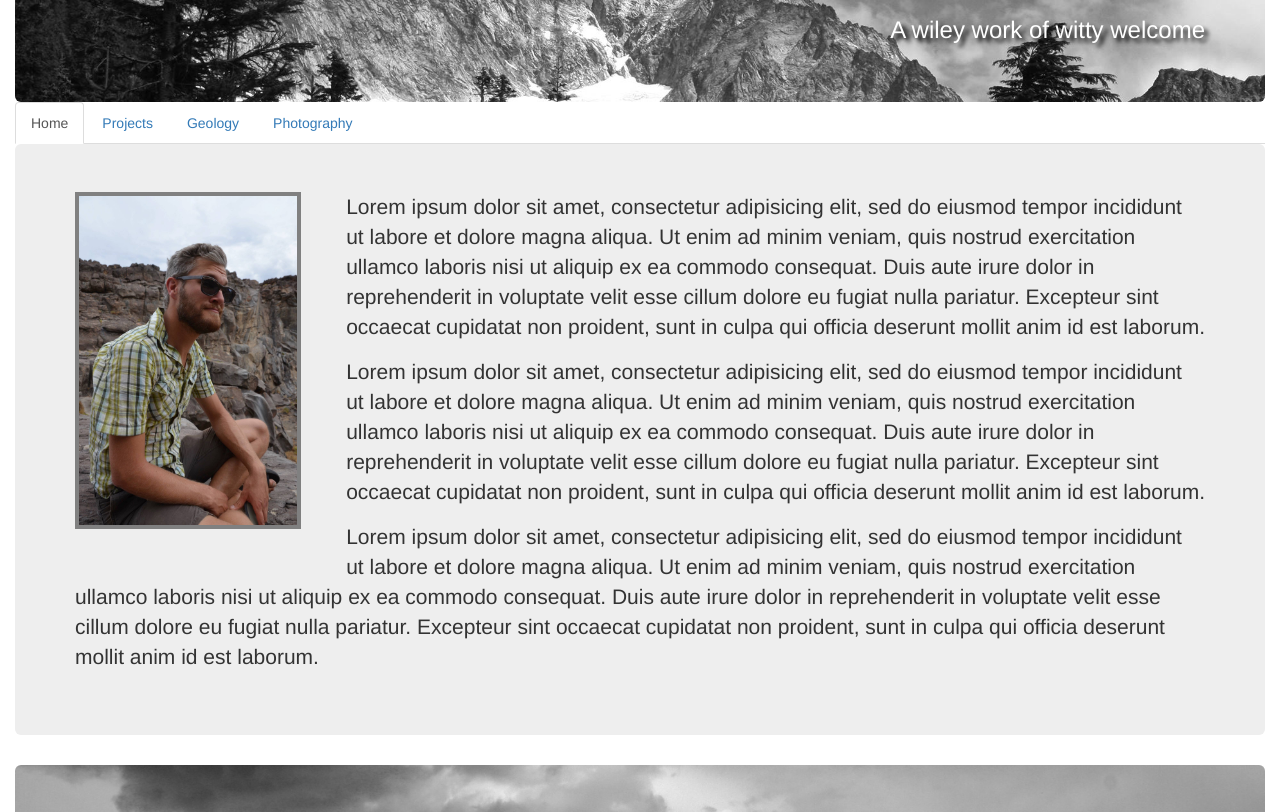
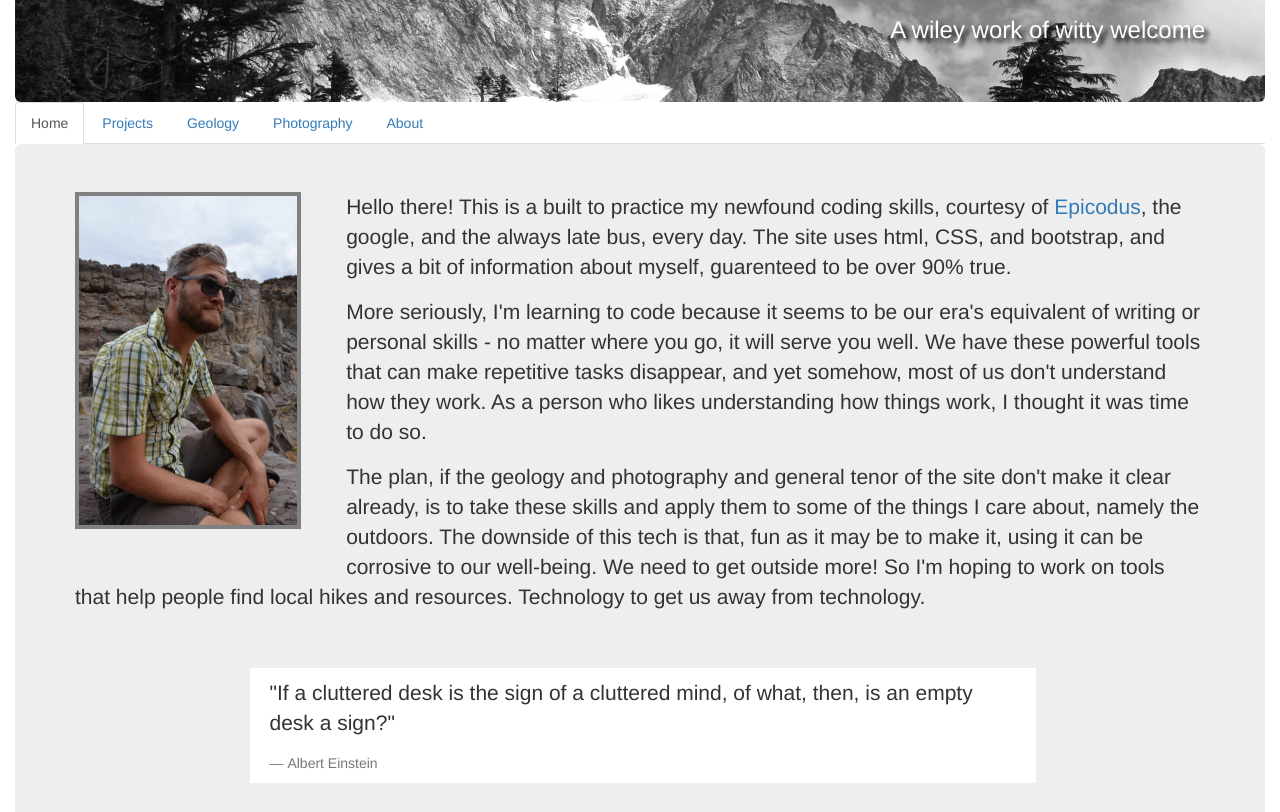
Before and after one commit to ericschoettle/portfolio, a plain HTML site: page index.html in a window 1280 px wide. Shown: the part 140-952 px from the top of the page. Drawn offline with Linux system fonts and the light colour scheme.

Commit message:
Add about me, text for home page

```diff
--- a/css/style.css
+++ b/css/style.css
@@ -17,6 +17,14 @@ h1 {
   background-repeat: no-repeat;
   color: white;
   text-shadow: black 0.3em 0.3em 0.3em;
+}
+
+blockquote {
+  clear: both;
+  width: 70%;
+  margin-left: 15%;
+  margin-top: 5%;
+  background-color: white;
 }
 
 #projects div:first-child {
--- a/index.html
+++ b/index.html
@@ -18,18 +18,25 @@
           <li role="presentation"><a href="#">Projects</a></li>
           <li role="presentation"><a href="#">Geology</a></li>
           <li role="presentation"><a href="#">Photography</a></li>
+          <li role="presentation"><a href="#">About</a></li>
         </ul>
         <div class="jumbotron">
           <img class="in-body-pic" src="img/profile.jpg" alt="picture of Eric"/>
           <p>
-            Lorem ipsum dolor sit amet, consectetur adipisicing elit, sed do eiusmod tempor incididunt ut labore et dolore magna aliqua. Ut enim ad minim veniam, quis nostrud exercitation ullamco laboris nisi ut aliquip ex ea commodo consequat. Duis aute irure dolor in reprehenderit in voluptate velit esse cillum dolore eu fugiat nulla pariatur. Excepteur sint occaecat cupidatat non proident, sunt in culpa qui officia deserunt mollit anim id est laborum.
+            Hello there! This is a built to practice my newfound coding skills, courtesy of <a href="https://www.epicodus.com/">Epicodus</a>, the google, and the always late bus, every day. The site uses html, CSS, and bootstrap, and gives a bit of information about myself, guarenteed to be over 90% true.
           </p>
           <p>
-            Lorem ipsum dolor sit amet, consectetur adipisicing elit, sed do eiusmod tempor incididunt ut labore et dolore magna aliqua. Ut enim ad minim veniam, quis nostrud exercitation ullamco laboris nisi ut aliquip ex ea commodo consequat. Duis aute irure dolor in reprehenderit in voluptate velit esse cillum dolore eu fugiat nulla pariatur. Excepteur sint occaecat cupidatat non proident, sunt in culpa qui officia deserunt mollit anim id est laborum.
+            More seriously, I'm learning to code because it seems to be our era's equivalent of writing or personal skills - no matter where you go, it will serve you well. We have these powerful tools that can make repetitive tasks disappear, and yet somehow, most of us don't understand how they work. As a person who likes understanding how things work, I thought it was time to do so.
           </p>
           <p>
-            Lorem ipsum dolor sit amet, consectetur adipisicing elit, sed do eiusmod tempor incididunt ut labore et dolore magna aliqua. Ut enim ad minim veniam, quis nostrud exercitation ullamco laboris nisi ut aliquip ex ea commodo consequat. Duis aute irure dolor in reprehenderit in voluptate velit esse cillum dolore eu fugiat nulla pariatur. Excepteur sint occaecat cupidatat non proident, sunt in culpa qui officia deserunt mollit anim id est laborum.
+            The plan, if the geology and photography and general tenor of the site don't make it clear already, is to take these skills and apply them to some of the things I care about, namely the outdoors. The downside of this tech is that, fun as it may be to make it, using it can be corrosive to our well-being. We need to get outside more! So I'm hoping to work on tools that help people find local hikes and resources. Technology to get us away from technology.
           </p>
+          <blockquote cite="http://http://www.goodreads.com/quotes/10805-if-a-cluttered-desk-is-a-sign-of-a-cluttered">
+            <p>
+              "If a cluttered desk is the sign of a cluttered mind, of what, then, is an empty desk a sign?"
+            </p>
+            <footer>Albert Einstein</footer>
+          </blockquote>
         </div>
       </div>
       <div id="projects">
@@ -42,8 +49,10 @@
           <li role="presentation" class="active"><a href="#">Projects</a></li>
           <li role="presentation"><a href="#">Geology</a></li>
           <li role="presentation"><a href="#">Photography</a></li>
+          <li role="presentation"><a href="#">About</a></li>
         </ul>
         <div class="jumbotron">
+          <p>These projects are from my first week of coding. Nothing fancy, less complete, and all made with the help of others. Many thanks to my fellow epicoders</p>
           <ul>
             <li><a href="#po"></a></li>
             <li><a href="#"></a></li>
@@ -64,6 +73,7 @@
           <li role="presentation"><a href="#">Projects</a></li>
           <li role="presentation" class="active"><a href="#">Geology</a></li>
           <li role="presentation"><a href="#">Photography</a></li>
+          <li role="presentation"><a href="#">About</a></li>
         </ul>
         <div class="jumbotron">
           <img class="in-body-pic" src="img/oilfield.jpg" alt="picture from my days in the oil patch"/>
@@ -81,13 +91,14 @@
       <div id="photography">
         <div class="jumbotron">
           <h1>Photography</h1>
-          <h3 class= "main-subtitle">Great photographer? No. Great seeker of pretty places? <span class="ohyes"><em>Oh, yes!</em></span></h3>
+          <h3 class= "main-subtitle">Great photographer? <span class="ohyes"><em>No.</em></span> Great seeker of pretty places? <span class="ohyes"><em>Oh, yes!</em></span></h3>
         </div>
         <ul class="nav nav-tabs">
           <li role="presentation"><a href="#">Home</a></li>
           <li role="presentation"><a href="#">Projects</a></li>
           <li role="presentation"><a href="#">Geology</a></li>
           <li role="presentation" class="active"><a href="#">Photography</a></li>
+          <li role="presentation"><a href="#">About</a></li>
         </ul>
         <div class="jumbotron">
           <div class="container">
@@ -138,6 +149,19 @@
           </div>
         </div>
       </div>
+      <div id="about">
+        <div class="jumbotron">
+          <h1>About Me</h1>
+          <h3 class= "main-subtitle">More Eric</h3>
+        </div>
+        <ul class="nav nav-tabs">
+          <li role="presentation"><a href="#">Home</a></li>
+          <li role="presentation"><a href="#">Projects</a></li>
+          <li role="presentation"><a href="#">Geology</a></li>
+          <li role="presentation"><a href="#">Photography</a></li>
+          <li role="presentation" class="active"><a href="#">About</a></li>
+        </ul>
+      </div>
     </div>
   </body>
 </html>
@@ -146,13 +170,13 @@
 <!-- Planned sections
 - nav bar
 - Home
-  - Image of me, about me text.
+  - Image of me, About text.
 - Projects
   UL of links
-- About me
+- About
     - Paragraph: geology, education, why program
     - Hobbies: outdoors, tomfoolery, books, making delicious things
-    - Einstein quote about messy desks, using block quote
+    - Einstein quote Aboutssy desks, using block quote
 
 
 
```
